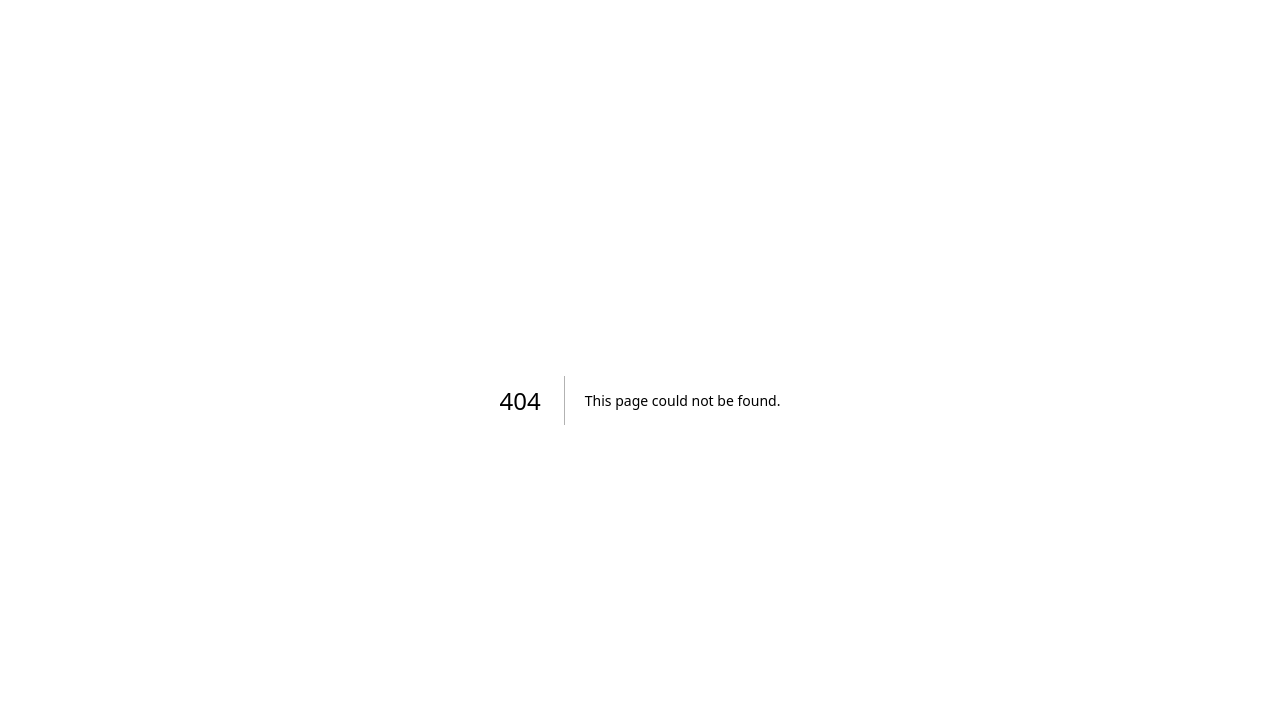
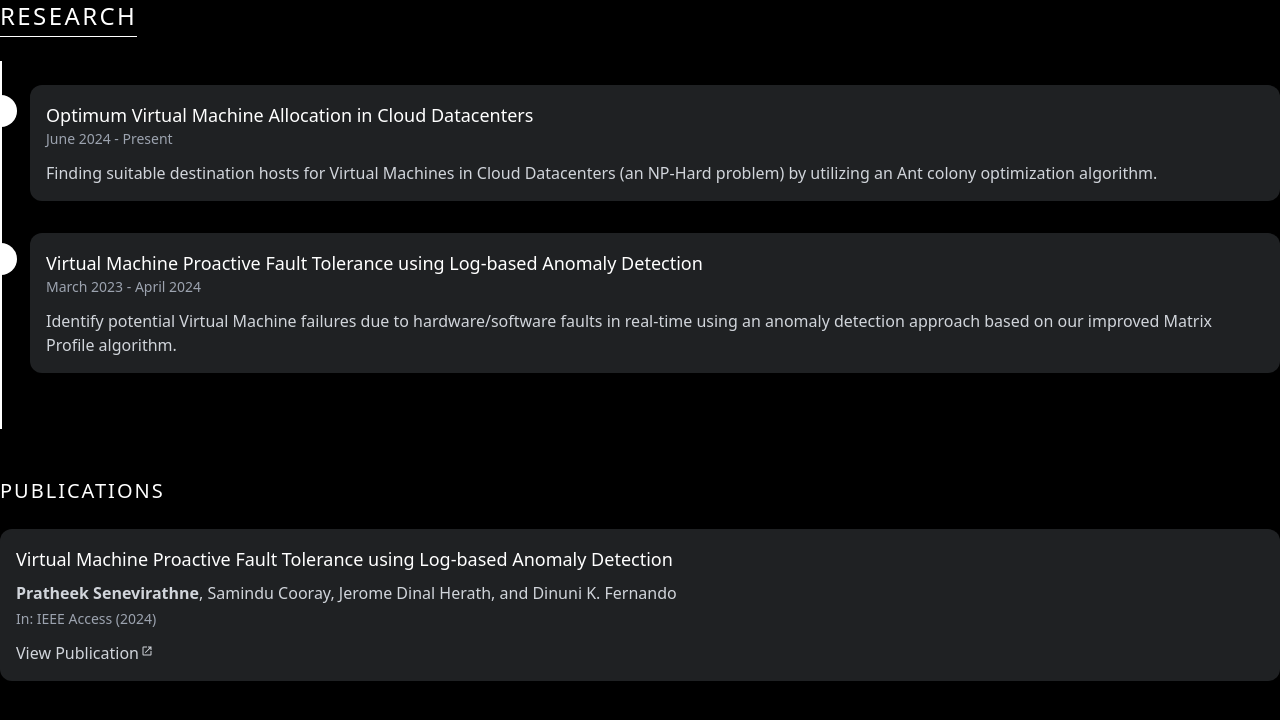
Before and after one commit to lilRaptor99/site, a Next.js app: page /sub-pages/research in a window 1280 px wide. Before the commit this address had no page. Shown: the top 720 px of the page. Built offline with nearby package versions, Linux system fonts and the light colour scheme; some icons are missing.

Commit message:
Add research page

```diff
--- a/pages/index.tsx
+++ b/pages/index.tsx
@@ -10,6 +10,7 @@ import { Drawer } from 'vaul';
 import ContactPage from './sub-pages/contact';
 import IntroPage from './sub-pages/intro';
 import ProjectsPage from './sub-pages/projects';
+import ResearchPage from './sub-pages/research';
 
 const openSans = Open_Sans({ subsets: ['latin'] });
 
@@ -150,7 +151,7 @@ export default function Home() {
                           case SubPages.PROJECTS:
                             return <ProjectsPage />;
                           case SubPages.RESEARCH:
-                            return <h1>Research Page</h1>;
+                            return <ResearchPage />;
                           case SubPages.CONTACT:
                             return <ContactPage />;
                           default:
--- /dev/null
+++ b/pages/sub-pages/research.tsx
@@ -0,0 +1,70 @@
+import OpenInNewLink from '@/components/OpenInNewLink';
+
+export default function ResearchPage() {
+  return (
+    <div>
+      <div className='w-fit mb-6'>
+        <h2 className='mb-1 text-2xl tracking-widest'>RESEARCH</h2>
+        <div role='separator' className='border-b border-white w-full' />
+      </div>
+
+      <div className='mb-12'>
+        <div className='relative w-full'>
+          <div className='absolute top-0 left-0 h-full w-0.5 bg-white' />
+
+          <div className='flex flex-col pl-[30px] py-6'>
+            <div className='relative flex flex-col mb-8 bg-gray-400/20 p-4 rounded-xl'>
+              <div className='absolute top-[10px] left-[-45px] bg-white h-8 w-8 rounded-full' />
+              <h4 className='text-lg font-medium'>
+                Optimum Virtual Machine Allocation in Cloud Datacenters
+              </h4>
+              <p className='text-sm text-gray-400 mb-3'>June 2024 - Present</p>
+              <p className='text-gray-300'>
+                Finding suitable destination hosts for Virtual Machines in Cloud Datacenters (an
+                NP-Hard problem) by utilizing an Ant colony optimization algorithm.
+              </p>
+            </div>
+
+            <div className='relative flex flex-col mb-8 bg-gray-400/20 p-4 rounded-xl'>
+              <div className='absolute top-[10px] left-[-45px] bg-white h-8 w-8 rounded-full' />
+              <h4 className='text-lg font-medium'>
+                Virtual Machine Proactive Fault Tolerance using Log-based Anomaly Detection
+              </h4>
+              <p className='text-sm text-gray-400 mb-3'>March 2023 - April 2024</p>
+              <p className='text-gray-300'>
+                Identify potential Virtual Machine failures due to hardware/software faults in
+                real-time using an anomaly detection approach based on our improved Matrix Profile
+                algorithm.
+              </p>
+            </div>
+          </div>
+        </div>
+      </div>
+
+      <div className='mb-12'>
+        <h3 className='mb-6 text-xl tracking-widest'>PUBLICATIONS</h3>
+
+        <div className='relative w-full'>
+          <div className='flex flex-col'>
+            <div className='relative flex flex-col mb-6 bg-gray-400/20 p-4 rounded-xl'>
+              <h4 className='text-lg font-medium'>
+                Virtual Machine Proactive Fault Tolerance using Log-based Anomaly Detection
+              </h4>
+              <p className='text-gray-300 mt-2'>
+                <b>Pratheek Senevirathne</b>, Samindu Cooray, Jerome Dinal Herath, and Dinuni K.
+                Fernando
+              </p>
+              <p className='text-sm text-gray-400 mt-1'>In: IEEE Access (2024)</p>
+              <OpenInNewLink
+                href='https://ieeexplore.ieee.org/document/10767421'
+                className='text-gray-300 mt-3'
+              >
+                View Publication
+              </OpenInNewLink>
+            </div>
+          </div>
+        </div>
+      </div>
+    </div>
+  );
+}
```
